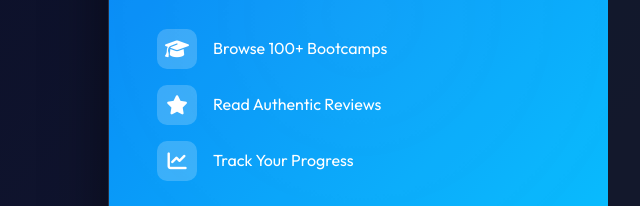
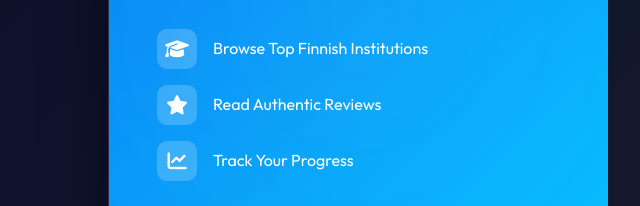
Before and after one commit to Samrude1/NordicCodeFinder, a website: page public/login.html in a window 1280 px wide. Shown: the part 402-608 px from the top of the page, 32-672 px from the left. Drawn offline with Linux system fonts and the light colour scheme.

Commit message:
login bug fix

```diff
--- a/public/login.html
+++ b/public/login.html
@@ -20,7 +20,7 @@
                 <div class="hero-features">
                     <div class="feature-item">
                         <div class="feature-icon"><i class="fas fa-graduation-cap"></i></div>
-                        <span>Browse 100+ Bootcamps</span>
+                        <span>Browse Top Finnish Institutions</span>
                     </div>
                     <div class="feature-item">
                         <div class="feature-icon"><i class="fas fa-star"></i></div>
```
